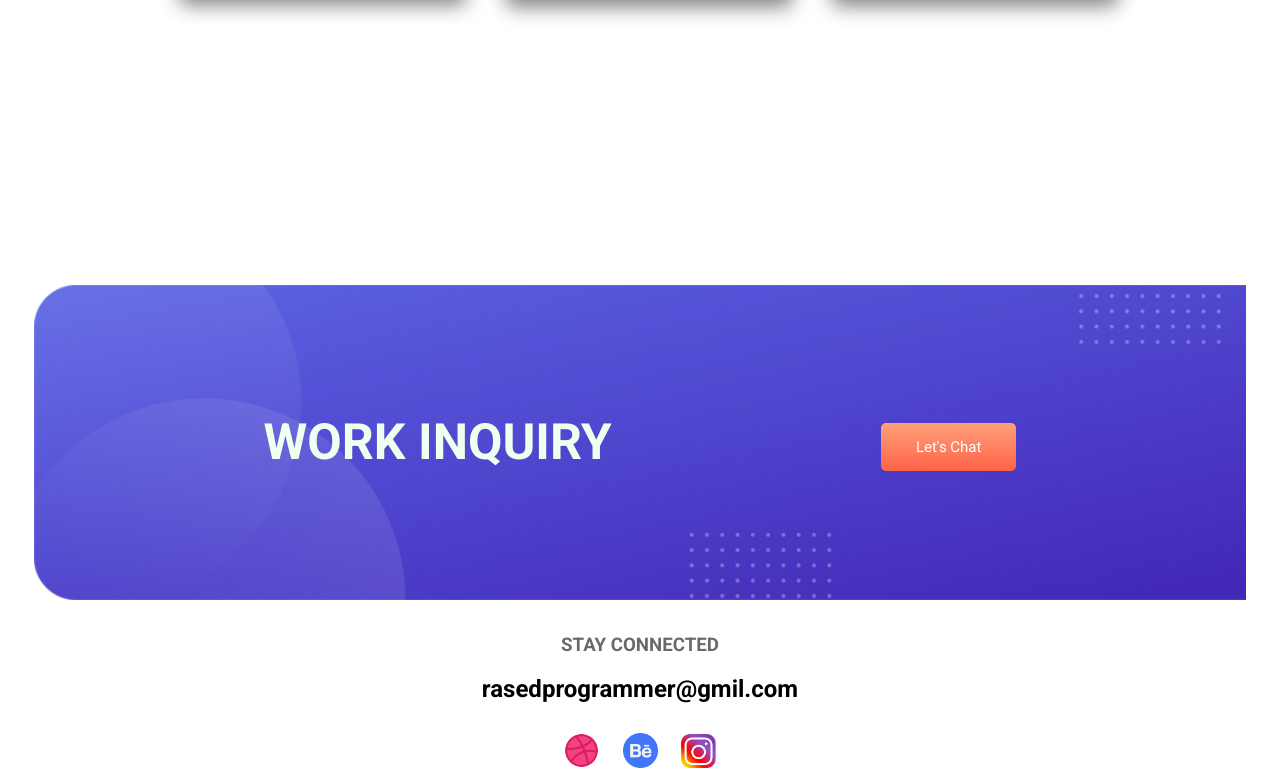
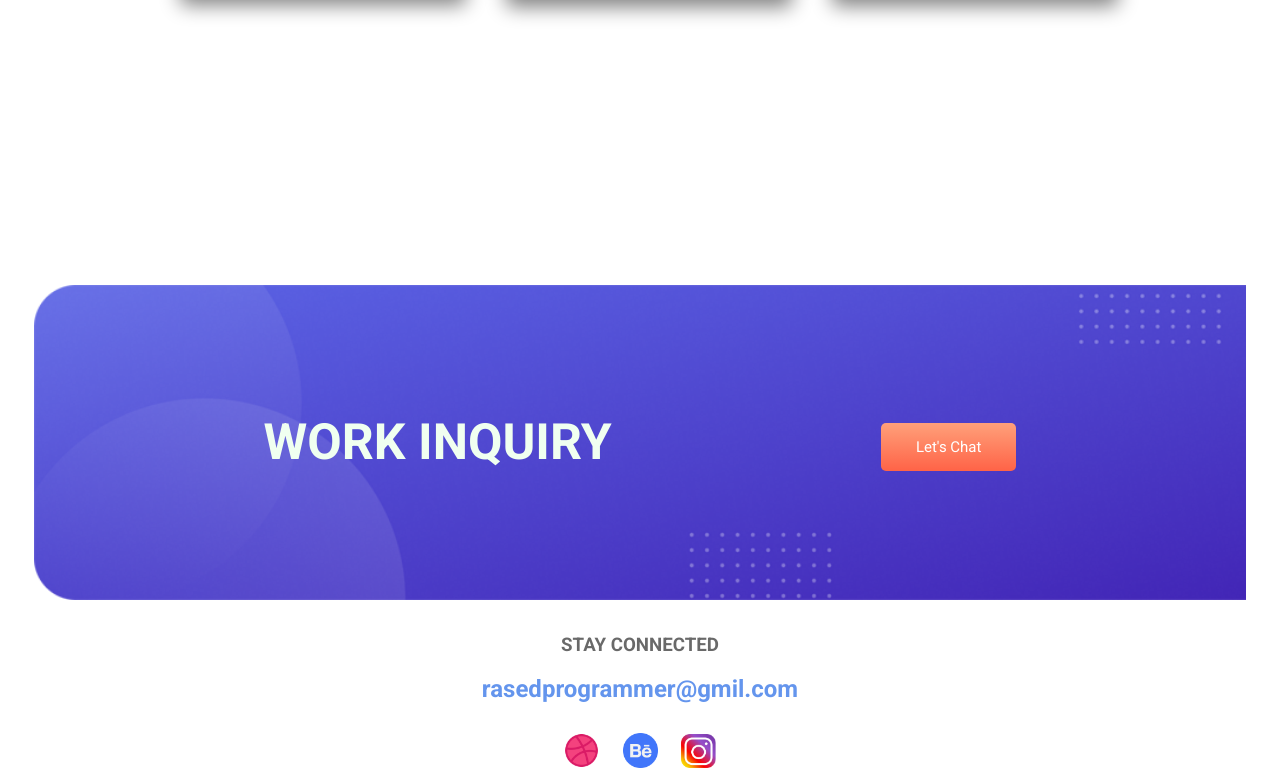
Before and after one commit to rasedprogrammer/web-portfolio, a plain HTML site: page index.html in a window 1280 px wide. Shown: the part 1891-2673 px from the top of the page. Drawn offline with Linux system fonts and the light colour scheme.

Commit message:
footer update

```diff
--- a/index.html
+++ b/index.html
@@ -78,7 +78,7 @@
     <!--Footer Section-->
     <footer class="footer-area">
         <h3>STAY CONNECTED</h3>
-        <h2>rasedprogrammer@gmil.com</h2>
+        <h2 id="email">rasedprogrammer@gmil.com</h2>
         <img src="icons/pic1.png" alt="#">
         <img src="icons/pic2.png" alt="#">
         <img src="icons/pic3.png" alt="#">
--- a/style.css
+++ b/style.css
@@ -98,6 +98,9 @@ h3{
 .footer-area{
     text-align: center;
 }
+#email{
+    color:cornflowerblue;
+}
 .footer-area img{
     width: 35px;
     margin: 10px;
```
